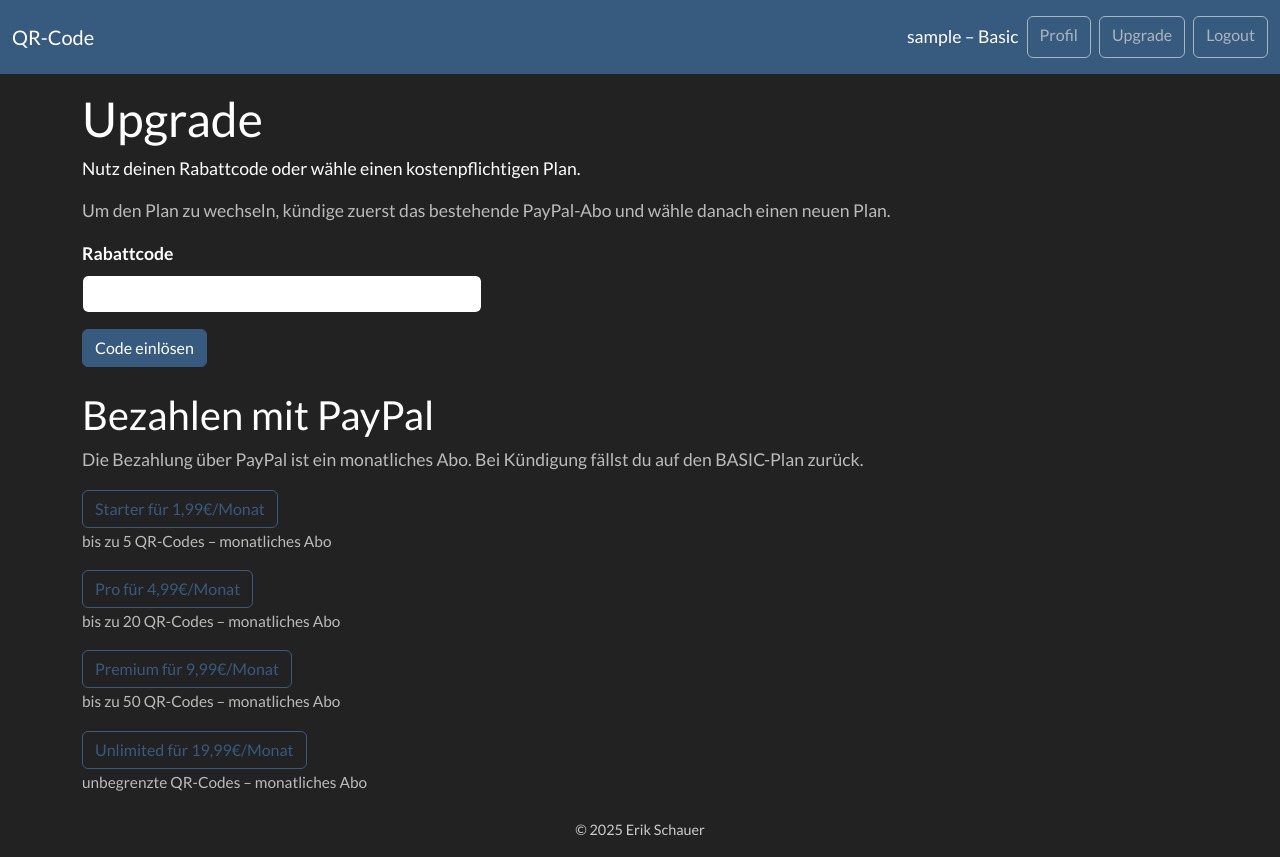
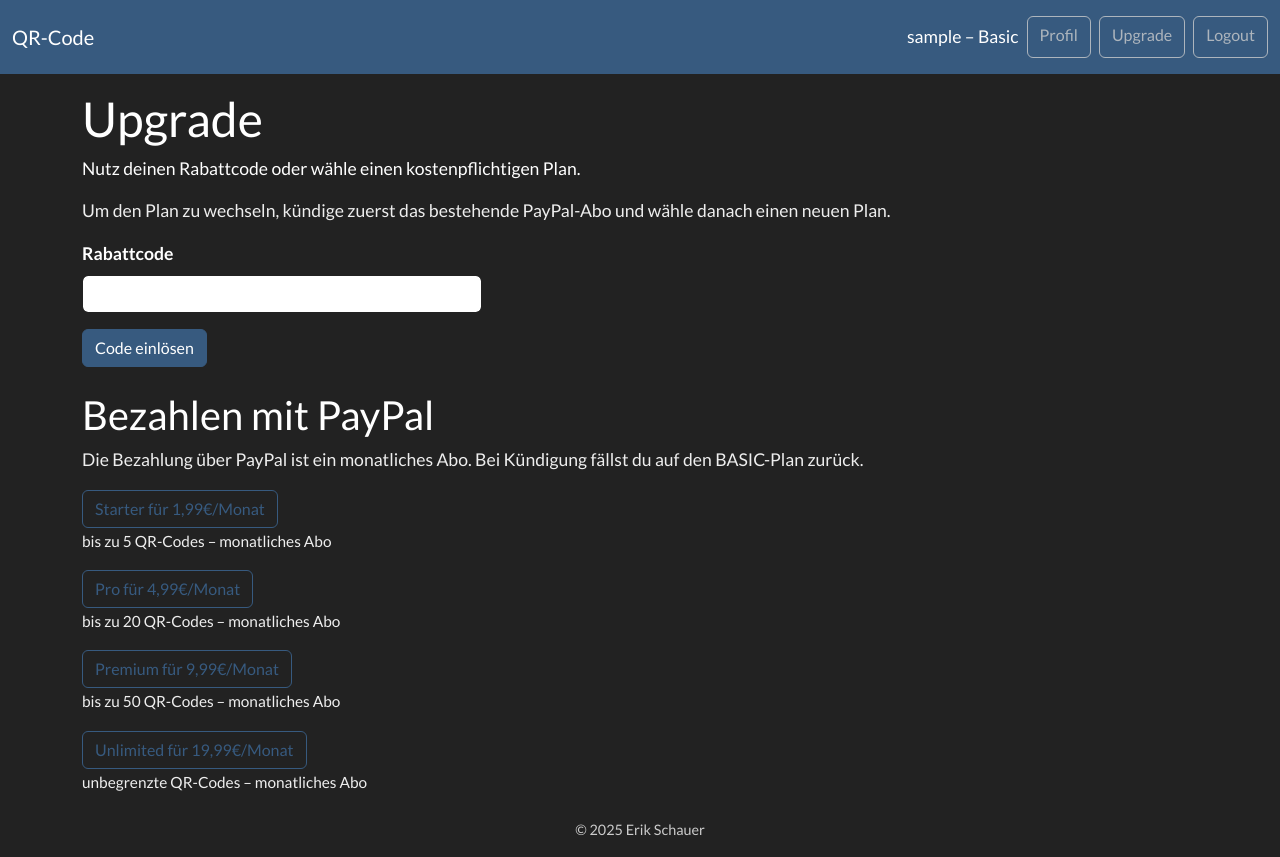
Before and after one commit to DO1FFE/qrcode, a Flask app: page /upgrade in a window 1280 px wide. Run offline with Flask 3, Linux system fonts and the light colour scheme; the visitor is signed in with stand-in values (Sample User, id 1); some libraries are stand-ins or nearby versions.

Commit message:
lighten overall text

```diff
--- a/static/style.css
+++ b/static/style.css
@@ -1,3 +1,9 @@
+/* Override Bootswatch variables for brighter text */
+:root {
+  --bs-body-color: #ffffff;
+  --bs-body-color-rgb: 255, 255, 255;
+}
+
 body {
   background-color: #222;
   color: #fff;
@@ -27,5 +33,5 @@ label.form-label {
 
 /* Lighten muted text for better readability on dark background */
 .text-muted {
-  color: #bbb !important;
+  color: #eee !important;
 }
```
